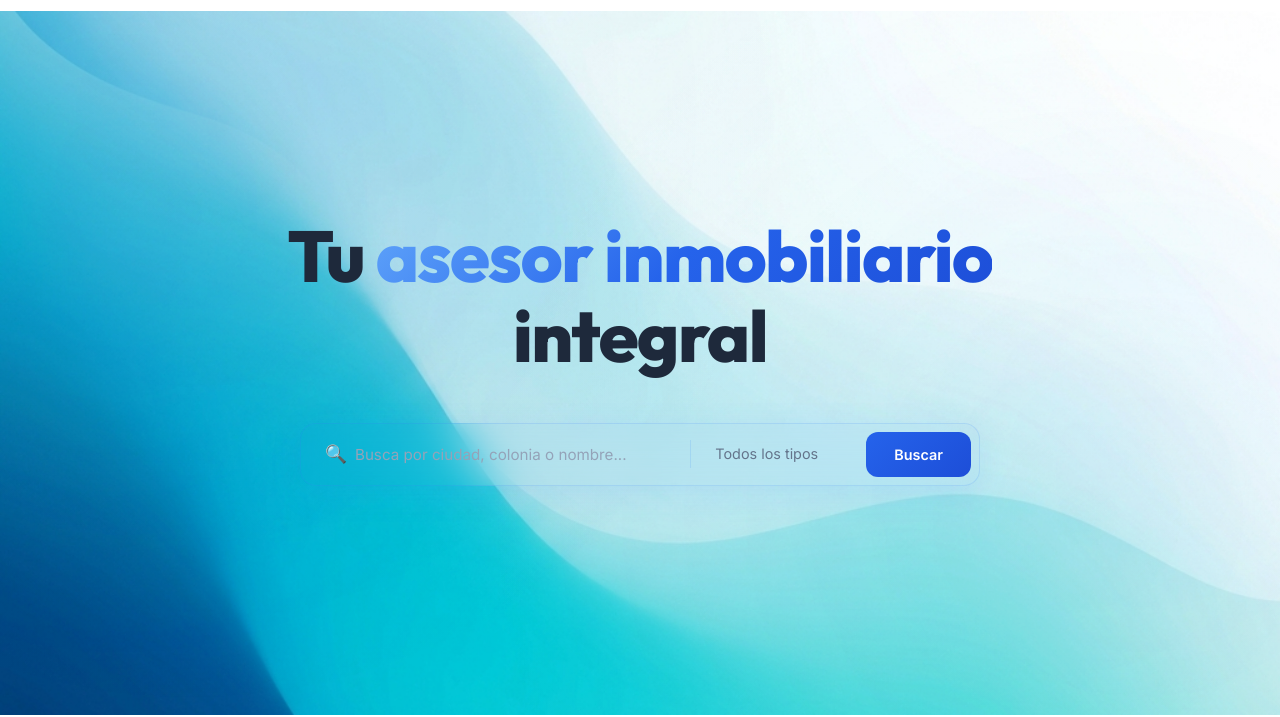
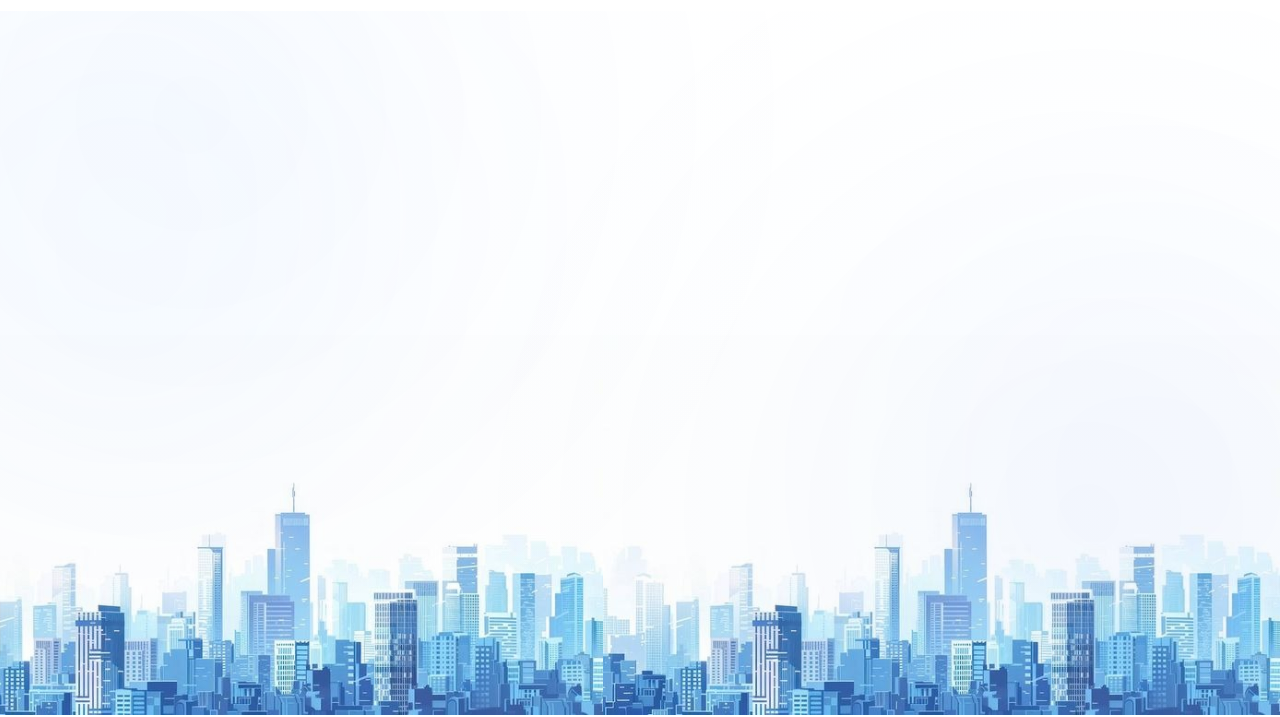
Before and after one commit to Avilto/Ciudadia, a website: page index.html in a window 1280 px wide. Shown: the part 85-802 px from the top of the page. Drawn offline with Linux system fonts and the light colour scheme.

Commit message:
feat: update hero background with city vector silhouette, remove search bar and slogan

```diff
--- a/css/styles.css
+++ b/css/styles.css
@@ -348,10 +348,11 @@ input, select {
   width: 100%;
   height: 100%;
   z-index: 0;
-  background-image: url('../assets/images/sky-bg.jpg');
-  background-size: cover;
-  background-position: center;
-  background-repeat: no-repeat;
+  background-image: url('../assets/images/city-vector.jpg');
+  background-size: auto 380px;
+  background-position: right bottom;
+  background-repeat: repeat-x;
+  background-color: #ffffff;
 }
 
 .hero__bg::before {
@@ -401,6 +402,8 @@ input, select {
   0%, 100% { transform: translateY(0) scale(1); }
   50% { transform: translateY(-30px) scale(1.05); }
 }
+
+
 
 .hero__content {
   position: relative;
--- a/index.html
+++ b/index.html
@@ -48,37 +48,6 @@
       <div class="hero__orb hero__orb--3"></div>
     </div>
 
-    <div class="hero__content">
-      <h1 class="hero__title" style="margin-bottom: var(--space-2xl);">
-        Tu <span class="text-gradient">asesor inmobiliario</span> integral
-      </h1>
-
-      <!-- Search Bar -->
-      <div class="search-bar" id="searchBar">
-        <div class="search-bar__input-group">
-          <span class="search-bar__icon">🔍</span>
-          <input
-            type="text"
-            class="search-bar__input"
-            id="heroSearch"
-            placeholder="Busca por ciudad, colonia o nombre..."
-            aria-label="Buscar inmuebles"
-          >
-        </div>
-
-        <span class="search-bar__divider"></span>
-
-        <select class="search-bar__select" id="heroSearchType" aria-label="Tipo de inmueble">
-          <option value="todos">Todos los tipos</option>
-          <option value="casa">🏠 Casas</option>
-          <option value="departamento">🏢 Departamentos</option>
-          <option value="terreno">🌳 Terrenos</option>
-          <option value="local">🏪 Locales</option>
-        </select>
-
-        <button class="search-bar__btn" id="heroSearchBtn">Buscar</button>
-      </div>
-    </div>
   </section>
 
 
```
Also changed, not shown: assets/images/city-vector.jpg (added).
